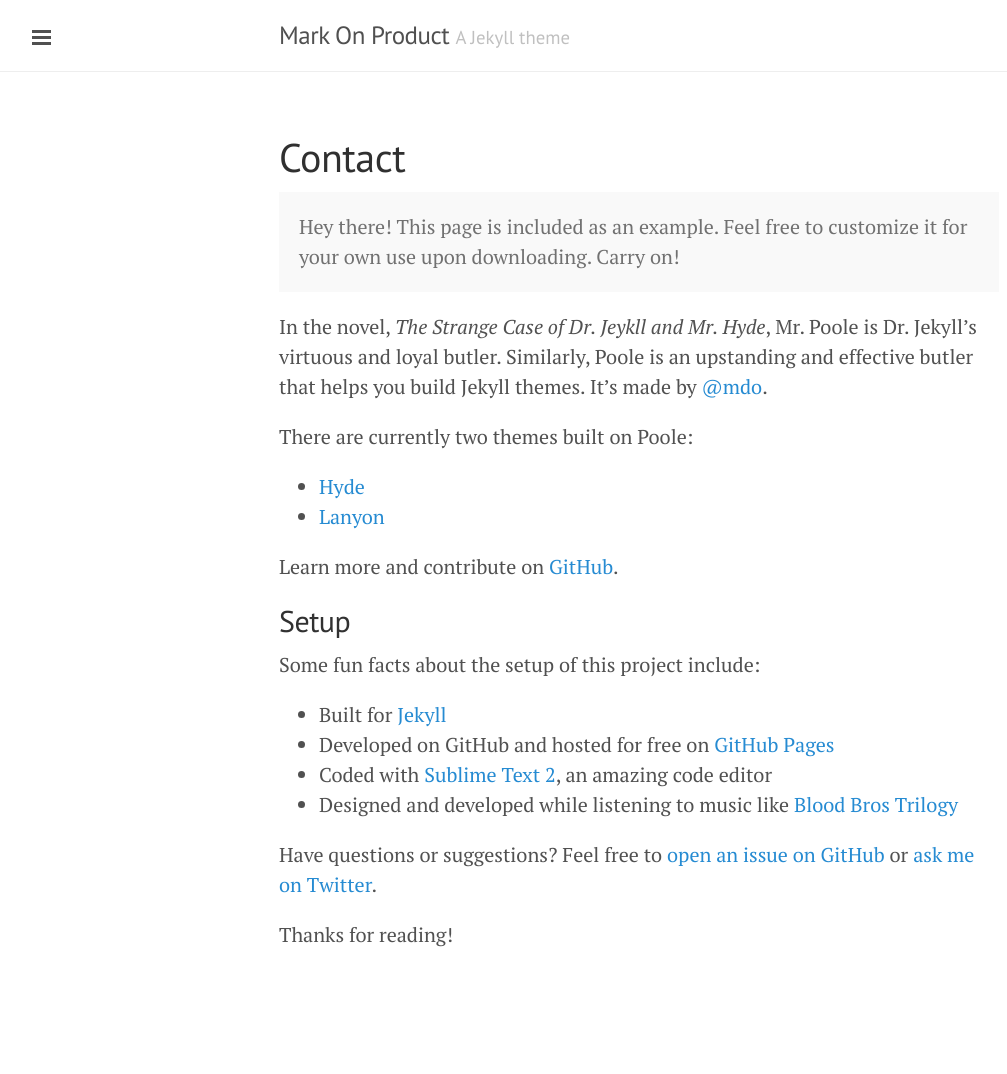
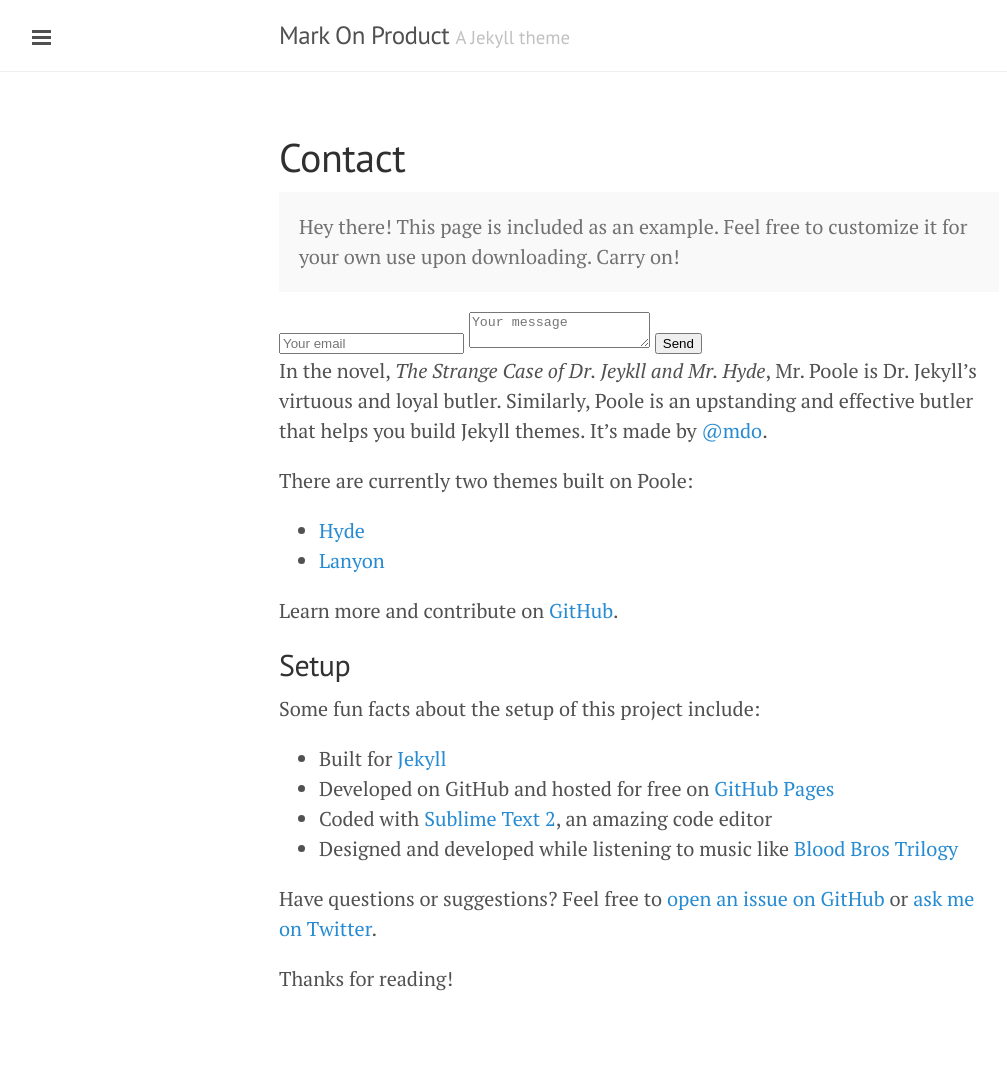
Before and after one commit to markthelefty/markthelefty.github.io, a Jekyll site: the page built from contact.md, in a window 1280 px wide. Shown: the whole page, without its empty margins (1-1008 px from the left). Built offline with Jekyll 4.4.1, drawn with Linux system fonts in a browser that asks for light colours; Markdown is read by kramdown in place of the engine named in the settings; before the commit the page ends 1030 px from its top, so only the background shows below that.

Commit message:
Updated Contact

```diff
--- a/contact.md
+++ b/contact.md
@@ -6,6 +6,15 @@
 <p class="message">
   Hey there! This page is included as an example. Feel free to customize it for your own use upon downloading. Carry on!
 </p>
+
+<form method="POST" action="https://formspree.io/YOUREMAILHERE">
+  <input type="email" name="email" placeholder="Your email">
+  <textarea name="message" placeholder="Your message"></textarea>
+  <button type="submit">Send</button>
+</form>
+
+
+
 
 In the novel, *The Strange Case of Dr. Jeykll and Mr. Hyde*, Mr. Poole is Dr. Jekyll's virtuous and loyal butler. Similarly, Poole is an upstanding and effective butler that helps you build Jekyll themes. It's made by [@mdo](https://twitter.com/mdo).
 
```
